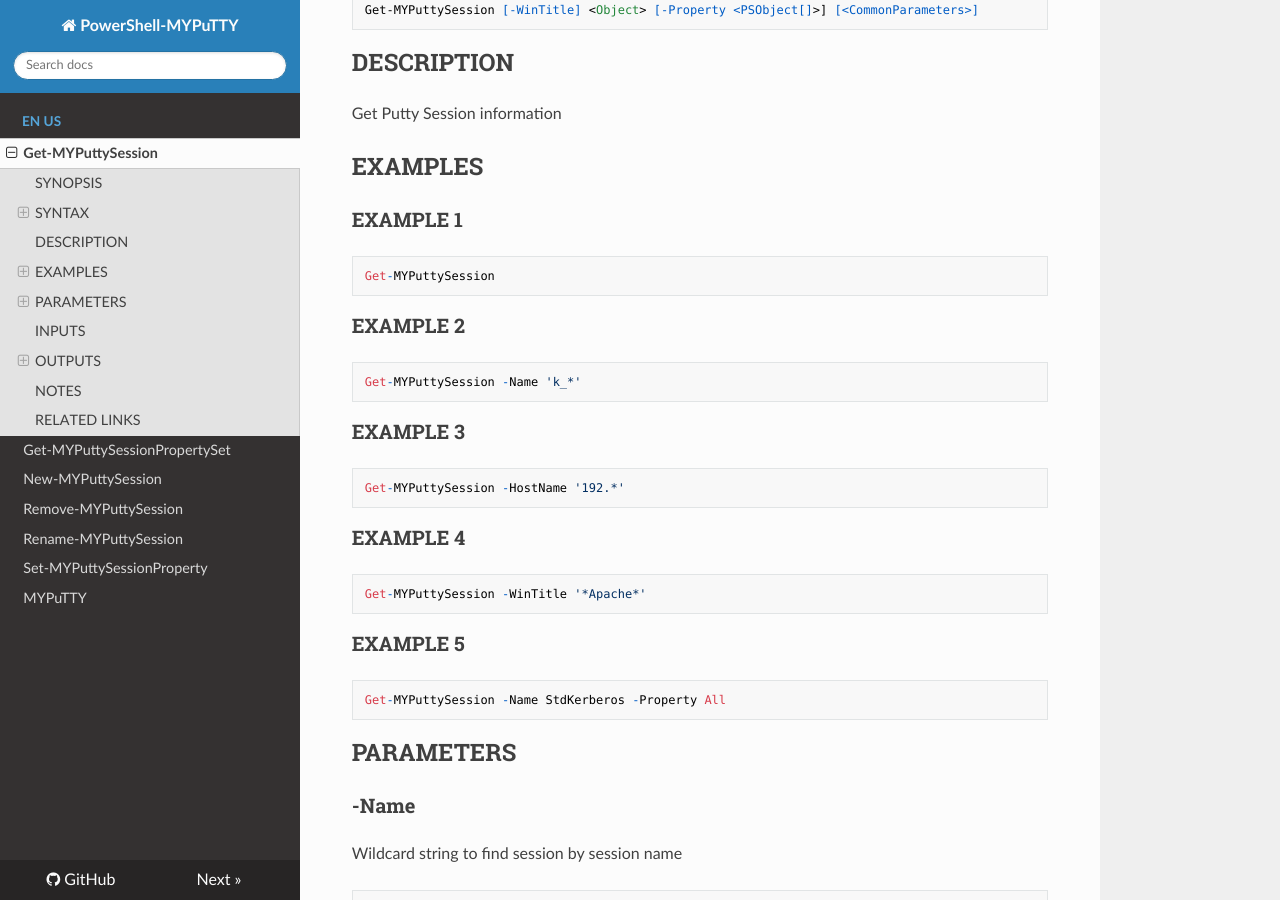
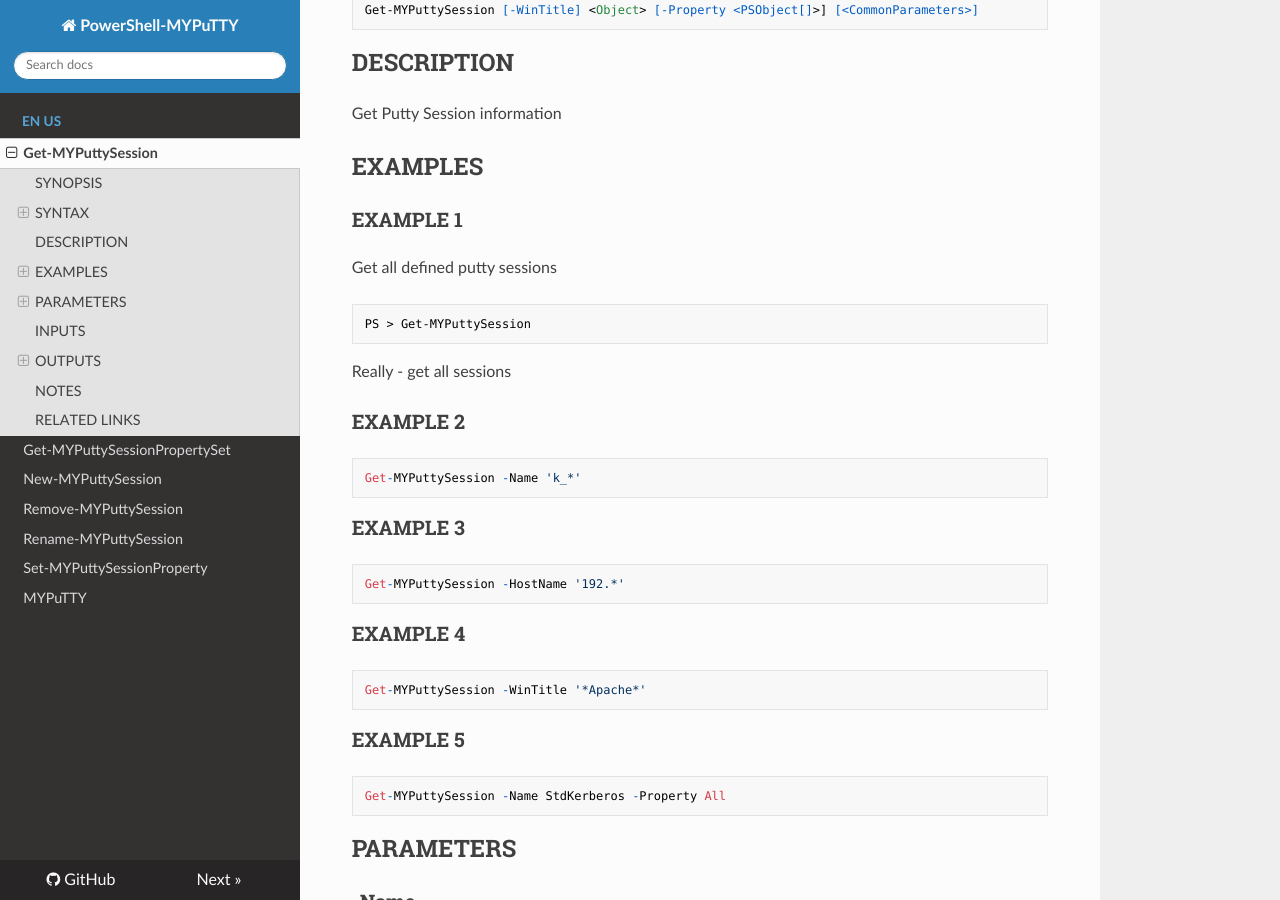
Before and after one commit to DonPwrShellHunt/MYPuTTY, an MkDocs documentation site: the page built from docs/en-US/Get-MYPuttySession.md, in a window 1280 px wide and 900 px high, scrolled down 592 px. Built offline with MkDocs 1.6.1, drawn with Linux system fonts in a browser that asks for light colours; nearby versions of some CDN libraries.

````diff
--- a/docs/en-US/Get-MYPuttySession.md
+++ b/docs/en-US/Get-MYPuttySession.md
@@ -33,9 +33,14 @@ Get Putty Session information
 ## EXAMPLES
 
 ### EXAMPLE 1
+
+Get all defined putty sessions
+
+```powershell
+PS > Get-MYPuttySession
 ```
-Get-MYPuttySession
-```
+
+Really - get all sessions
 
 ### EXAMPLE 2
 ```
````
Also changed, not shown: 1 other file.
